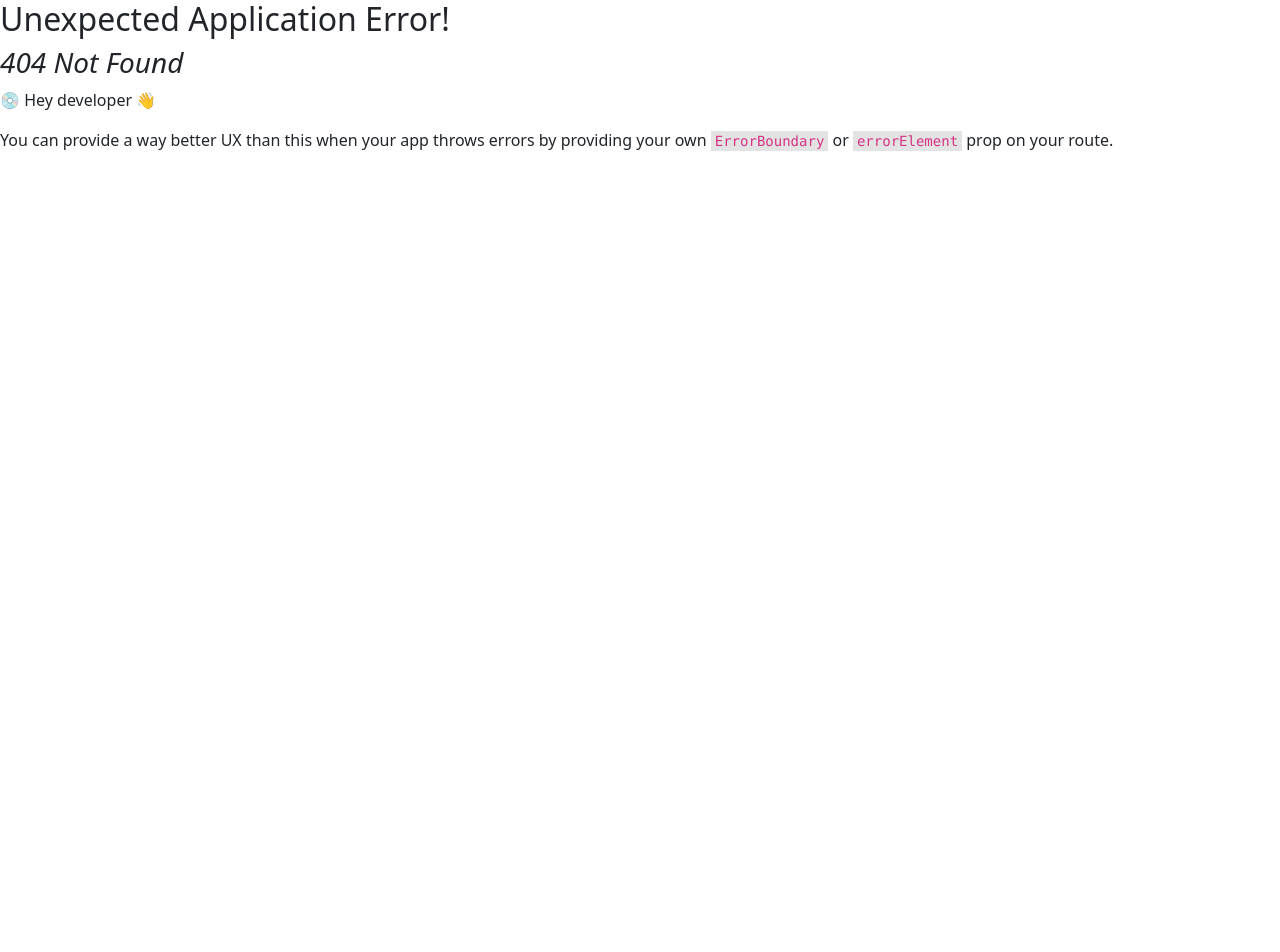
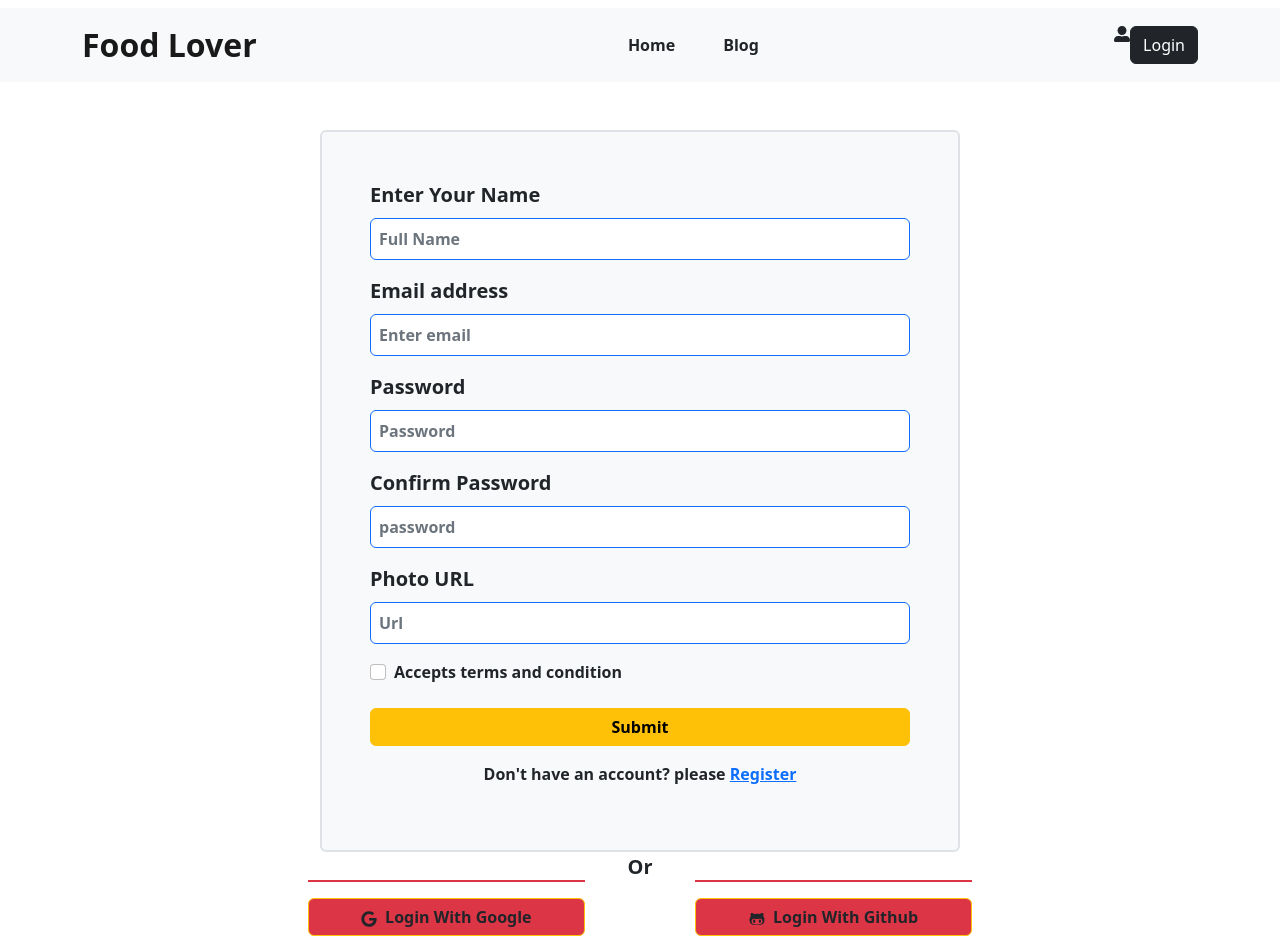
Before and after one commit to masumcit44/FOOD-LOVER-CLIENT, a React (Vite) app: page /register in a window 1280 px wide. Before the commit this address had no page. Shown: the top 952 px of the page. Before the commit the page ends 800 px from the top, so only its background shows below. Built offline with nearby package versions, Linux system fonts and the light colour scheme.

Commit message:
firebase and auth provider installed

```diff
--- a/package.json
+++ b/package.json
@@ -11,6 +11,7 @@
   },
   "dependencies": {
     "bootstrap": "^5.2.3",
+    "firebase": "^9.21.0",
     "localforage": "^1.10.0",
     "match-sorter": "^6.3.1",
     "react": "^18.2.0",
--- /dev/null
+++ b/src/components/firebase/firebase.config.js
@@ -0,0 +1,17 @@
+// Import the functions you need from the SDKs you need
+import { initializeApp } from "firebase/app";
+// TODO: Add SDKs for Firebase products that you want to use
+// https://firebase.google.com/docs/web/setup#available-libraries
+
+// Your web app's Firebase configuration
+const firebaseConfig = {
+  apiKey: "AIzaSyCgKzw_fUfv_BWc2ftANKpvkwb2n2NrJs8",
+  authDomain: "simple-firebase-14c39.firebaseapp.com",
+  projectId: "simple-firebase-14c39",
+  storageBucket: "simple-firebase-14c39.appspot.com",
+  messagingSenderId: "1052273193542",
+  appId: "1:1052273193542:web:89e0ec11895c93be13d047"
+};
+
+// Initialize Firebase
+export const app = initializeApp(firebaseConfig);
--- /dev/null
+++ b/src/components/layout/Login/Login.jsx
@@ -0,0 +1,72 @@
+import React from "react";
+import Button from "react-bootstrap/Button";
+import Form from "react-bootstrap/Form";
+import { Link } from "react-router-dom";
+import { FaGoogle, FaGithubAlt } from "react-icons/fa";
+const Login = () => {
+    const [error,setError] = useState("")
+    const handleLogin = (event) =>{
+        event.preventDefault()
+        const form = event.target;
+        const email = form.email.value;
+        const password = form.password.value;
+        console.log(name,email,password,url);
+        setError("")
+    }
+  return (
+    <div className="w-50 mx-auto  ">
+      <Form onSubmit={handleLogin} className="mt-5 p-5 border border-2 rounded bg-light">
+        <Form.Group className="mb-3" controlId="formBasicEmail">
+          <Form.Label className="fw-bold fs-5">Email address</Form.Label>
+          <Form.Control
+            className="border-primary text-dark fw-bold p-2"
+            name="email"
+            type="email"
+            placeholder="Enter email"
+          />
+        </Form.Group>
+
+        <Form.Group className="mb-3" controlId="formBasicPassword">
+          <Form.Label className="fw-bold fs-5">Password</Form.Label>
+          <Form.Control
+            className="border-primary fw-bold p-2"
+            name="password"
+            type="password"
+            placeholder="Password"
+          />
+        </Form.Group>
+        <p className="text-center text-danger  fw-bold mt-3 ">
+          {error}
+        </p>
+        <Button variant="warning" type="submit" className="w-100 fw-bold mt-2">
+          Submit
+        </Button>
+        <p className="text-center  fw-bold mt-3 ">
+          Don't have an account? please{" "}
+          <Link className="" to="/register">
+            Register
+          </Link>{" "}
+        </p>
+      </Form>
+      <div className=" row justify-content-center ">
+        <div className=" border-2 border-bottom border-danger col-5"></div>
+        <p className="col-2 text-center my-auto fw-bold text-dark fs-5">Or</p>
+        <div className=" border-2  border-bottom  border-danger col-5"></div>
+      </div>
+      <div className="row mt-2 mb-4 ">
+        <Button variant="outline-warning" className=" col-5  bg-danger  text-dark fw-bold mt-2  ">
+          <FaGoogle className="me-2 my-auto"></FaGoogle>
+          Login With Google
+        </Button>
+        <p className="col-2 text-center my-auto fw-bold text-dark fs-5"></p>
+        <Button variant="outline-warning" className=" col-5  bg-danger  text-dark fw-bold mt-2  ">
+          <FaGithubAlt className="me-2 my-auto"></FaGithubAlt>
+          Login With Github
+        </Button>
+
+      </div>
+    </div>
+  );
+};
+
+export default Login;
--- /dev/null
+++ b/src/components/layout/Login/Register.jsx
@@ -0,0 +1,125 @@
+
+import React from "react";
+import Button from "react-bootstrap/Button";
+import Form from "react-bootstrap/Form";
+import { Link } from "react-router-dom";
+import { FaGoogle, FaGithubAlt } from "react-icons/fa";
+import { useState } from "react";
+const Register = () => {
+    const [error,setError] = useState("")
+    const handleRegister = (event) =>{
+        event.preventDefault()
+
+        const form = event.target;
+        const name = form.name.value;
+        const email = form.email.value;
+        const password = form.password.value;
+        const confirm = form.confirm.value;
+        const url = form.photo.value;
+        console.log(name,email,password,url,confirm);
+        setError("")
+        if(password.length<6  && confirm.length<6){
+            setError("password less than six character")
+            console.log(error);
+            return
+        }
+        else if(password !== confirm){
+            setError("password does't match")
+            return
+        }
+        console.log(error);
+    }
+    return (
+        <div className="w-50 mx-auto  ">
+      <Form onSubmit={handleRegister} className="mt-5 p-5 border border-2 rounded bg-light">
+        <Form.Group className="mb-3" controlId="name">
+          <Form.Label className="fw-bold fs-5">Enter Your Name</Form.Label>
+          <Form.Control
+            className="border-primary text-dark fw-bold p-2"
+            name="name"
+            type="text"
+            placeholder="Full Name"
+          />
+        </Form.Group>
+        <Form.Group className="mb-3" controlId="formBasicEmail">
+          <Form.Label className="fw-bold fs-5">Email address</Form.Label>
+          <Form.Control
+            className="border-primary text-dark fw-bold p-2"
+            name="email"
+            type="email"
+            placeholder="Enter email"
+            required
+          />
+        </Form.Group>
+
+        <Form.Group className="mb-3" controlId="formBasicPassword">
+          <Form.Label className="fw-bold fs-5">Password</Form.Label>
+          <Form.Control
+            className="border-primary fw-bold p-2"
+            name="password"
+            type="password"
+            placeholder="Password"
+            required
+          />
+        </Form.Group>
+        <Form.Group className="mb-3" controlId="confirm">
+          <Form.Label className="fw-bold fs-5">Confirm Password</Form.Label>
+          <Form.Control
+            className="border-primary fw-bold p-2"
+            name="confirm"
+            type="password"
+            placeholder="password"
+            required
+          />
+        </Form.Group>
+        <Form.Group className="mb-3" controlId="url">
+          <Form.Label className="fw-bold fs-5">Photo URL</Form.Label>
+          <Form.Control
+            className="border-primary fw-bold p-2"
+            name="photo"
+            type="text"
+            placeholder="Url"
+          />
+        </Form.Group>
+        <Form.Group className="mb-3" controlId="formBasicCheckbox">
+          <Form.Check
+            type="checkbox"
+            className="fw-bold"
+            label="Accepts terms and condition"
+          />
+        </Form.Group>
+        <p className="text-center text-danger  fw-bold mt-3 ">
+          {error}
+        </p>
+        <Button variant="warning" type="submit" className="w-100 fw-bold mt-2">
+          Submit
+        </Button>
+        <p className="text-center  fw-bold mt-3 ">
+          Don't have an account? please{" "}
+          <Link className="" to="/register">
+            Register
+          </Link>{" "}
+        </p>
+      </Form>
+      <div className=" row justify-content-center ">
+        <div className=" border-2 border-bottom border-danger col-5"></div>
+        <p className="col-2 text-center my-auto fw-bold text-dark fs-5">Or</p>
+        <div className=" border-2  border-bottom  border-danger col-5"></div>
+      </div>
+      <div className="row mt-2 mb-4 ">
+        <Button variant="outline-warning" className=" col-5  bg-danger  text-dark fw-bold mt-2  ">
+          <FaGoogle className="me-2 my-auto"></FaGoogle>
+          Login With Google
+        </Button>
+        <p className="col-2 text-center my-auto fw-bold text-dark fs-5"></p>
+        <Button variant="outline-warning" className=" col-5  bg-danger  text-dark fw-bold mt-2  ">
+          <FaGithubAlt className="me-2 my-auto"></FaGithubAlt>
+          Login With Github
+        </Button>
+
+      </div>
+    </div>
+    );
+};
+
+export default Register;
--- /dev/null
+++ b/src/components/provider/AuthProvider.jsx
@@ -0,0 +1,23 @@
+import React from 'react';
+import { useState } from 'react';
+import { createContext } from 'react';
+import { getAuth } from "firebase/auth";
+import { app } from '../firebase/firebase.config';
+
+export  const AuthContext = createContext(null);
+const auth = getAuth(app)
+const AuthProvider = ({children}) => {
+    const [user,setUser] = useState(null)
+    const [loading,setLoading] = useState(false)
+
+    const AuthInfo = {
+        user
+    }
+    return (
+        <AuthContext.Provider value={AuthInfo}>
+            {children}
+        </AuthContext.Provider>
+    );
+};
+
+export default AuthProvider;
--- a/src/components/shared/Footer.jsx
+++ b/src/components/shared/Footer.jsx
@@ -3,7 +3,7 @@ import { FaFacebook,FaInstagram , FaTwitter } from "react-icons/fa";
 
 const Footer = () => {
   return (
-    <div className="p-5 bg-light">
+    <div className="p-5 bg-light fw-bold mb-3">
       <div className="row">
         <h4 className="col-3 fw-bold fs-3 heading-style ">Food Lover</h4>
         <div className="col-3">
```
Also changed, not shown: src/main.jsx (+13 -2 lines), 1 other file (tests, documents, lock files or other folders).
